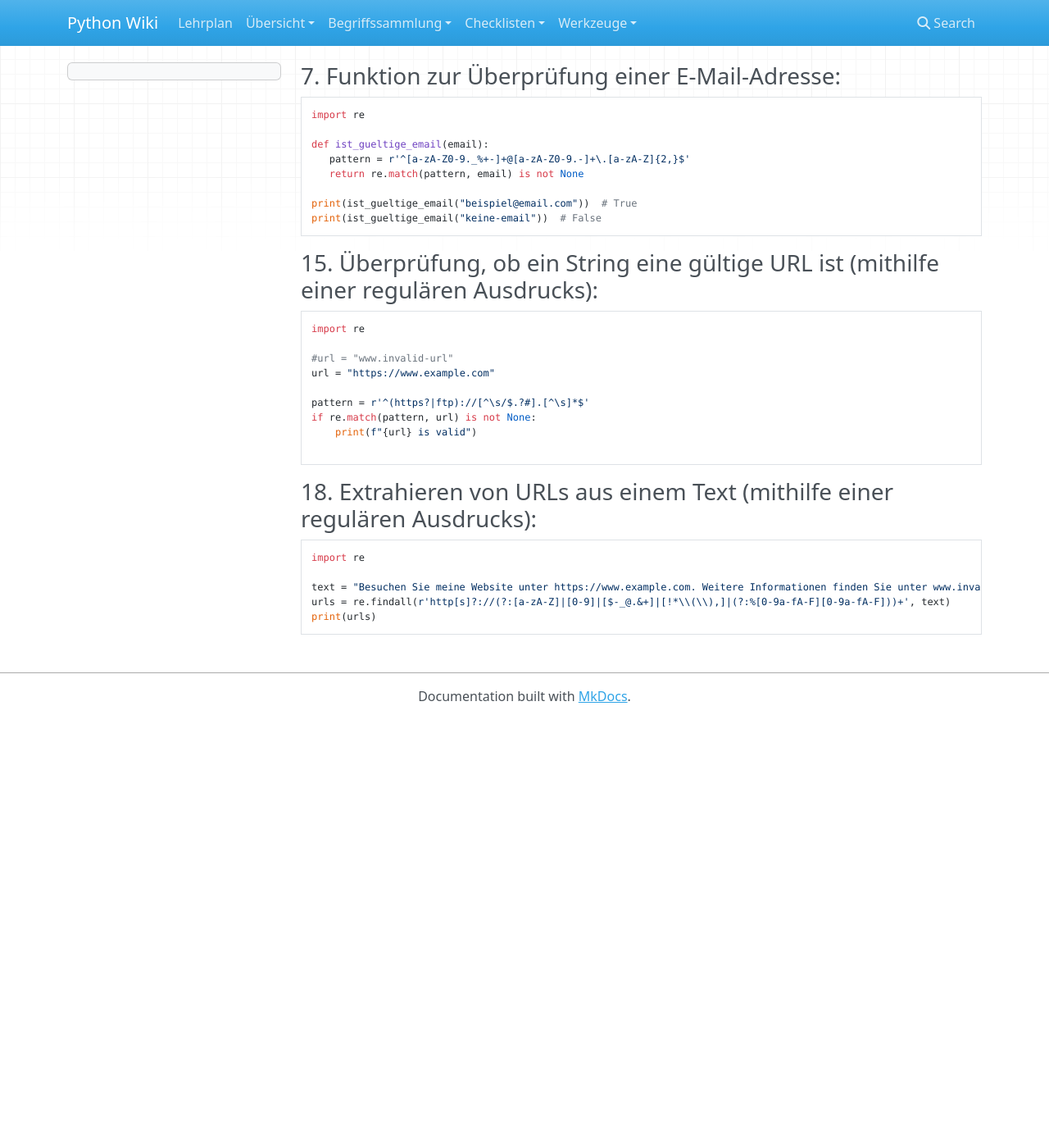
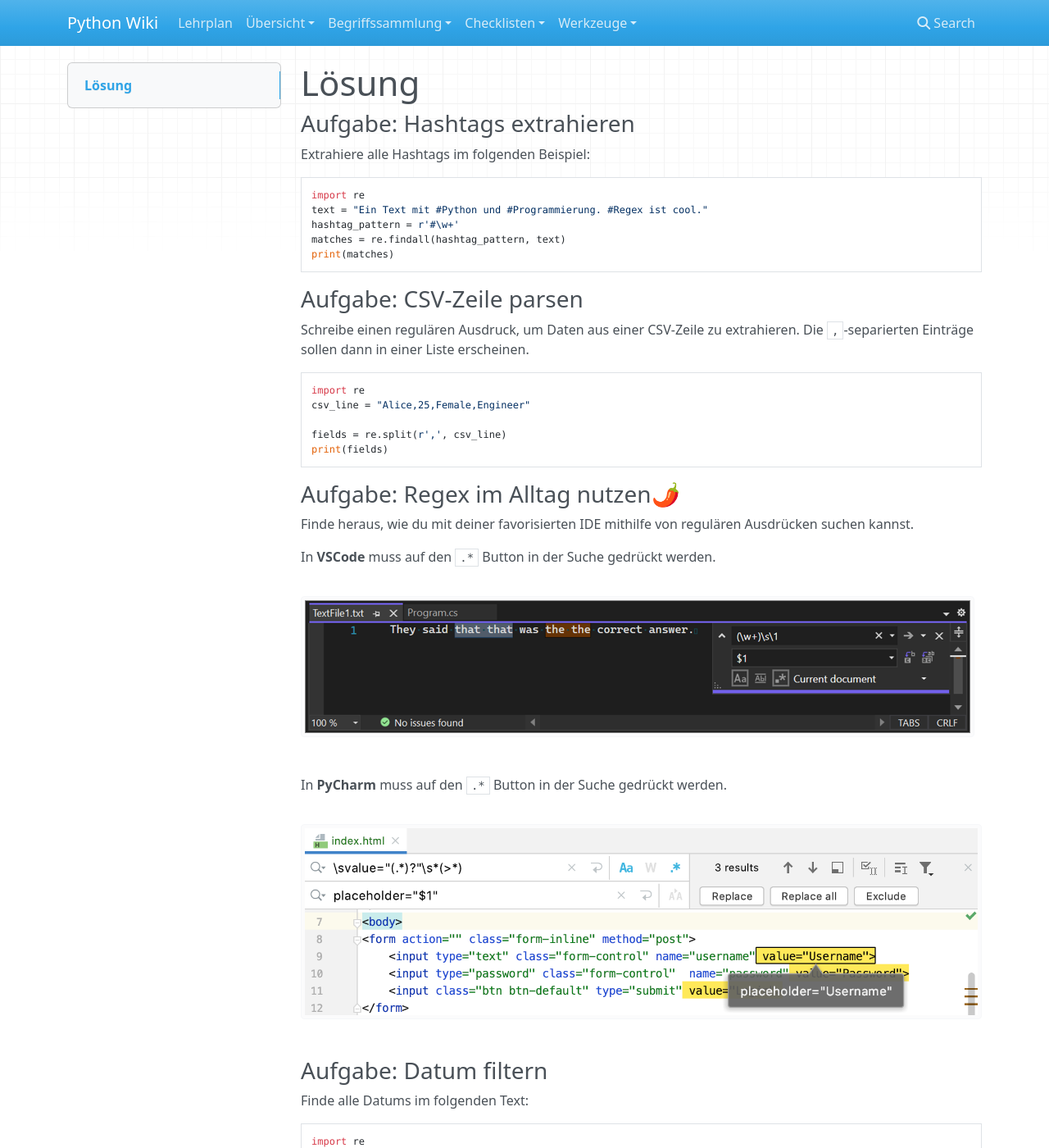
Before and after one commit to kevinsuelzle/Python_Wiki, an MkDocs documentation site: the page built from docs/lehrplan/python_grundlagen/regex/solution.md, in a window 1280 px wide and 1400 px high. Shown: the whole window at 82% size. Built offline with MkDocs 1.6.1, drawn with Linux system fonts in a browser that asks for light colours; nearby versions of some CDN libraries; some of the changed text lies outside the part shown.

Commit message:
finilized regex

````diff
--- a/docs/lehrplan/python_grundlagen/regex/solution.md
+++ b/docs/lehrplan/python_grundlagen/regex/solution.md
@@ -1,34 +1,94 @@
-### 7. Funktion zur Überprüfung einer E-Mail-Adresse:
+# Lösung
+
+### Aufgabe: Hashtags extrahieren
+
+Extrahiere alle Hashtags im folgenden Beispiel:
+
 ```python
 import re
-
-def ist_gueltige_email(email):
-   pattern = r'^[a-zA-Z0-9._%+-]+@[a-zA-Z0-9.-]+\.[a-zA-Z]{2,}$'
-   return re.match(pattern, email) is not None
-
-print(ist_gueltige_email("beispiel@email.com"))  # True
-print(ist_gueltige_email("keine-email"))  # False
+text = "Ein Text mit #Python und #Programmierung. #Regex ist cool."
+hashtag_pattern = r'#\w+'
+matches = re.findall(hashtag_pattern, text)
+print(matches)
 ```
 
-### 15. Überprüfung, ob ein String eine gültige URL ist (mithilfe einer regulären Ausdrucks):
+### Aufgabe: CSV-Zeile parsen
+
+Schreibe einen regulären Ausdruck, um Daten aus einer CSV-Zeile zu extrahieren. Die `,`-separierten Einträge
+sollen dann in einer Liste erscheinen.
+
+```python
+import re
+csv_line = "Alice,25,Female,Engineer"
+
+fields = re.split(r',', csv_line)
+print(fields)
+```
+
+### Aufgabe: Regex im Alltag nutzen🌶
+Finde heraus, wie du mit deiner favorisierten IDE mithilfe von regulären Ausdrücken suchen kannst.
+
+In **VSCode** muss auf den `.*` Button in der Suche gedrückt werden.
+
+![](regex_in_vs_code.png)
+
+In **PyCharm** muss auf den `.*` Button in der Suche gedrückt werden.
+
+![](regex_in_pycharm.png)
+
+### Aufgabe: Datum filtern
+
+Finde alle Datums im folgenden Text:
 
 ```python
 import re
 
-#url = "www.invalid-url"
-url = "https://www.example.com"
+text = "Ein Beispieltext mit dem Datum 27.01.2024 und einem weiteren Datum 01.12.2023."
 
-pattern = r'^(https?|ftp)://[^\s/$.?#].[^\s]*$'
-if re.match(pattern, url) is not None:
-    print(f"{url} is valid")
+date_pattern = r'\b(\d{2}\.\d{2}.\d{4})\b'
 
+matches = re.findall(date_pattern, text)
+print(matches)
 ```
 
-### 18. Extrahieren von URLs aus einem Text (mithilfe einer regulären Ausdrucks):
+### Aufgabe: URLs unkenntlich machen
+
+Ersetze im folgenden Text alle URLs durch `***hidden URL***`:
+
 ```python
 import re
+text = "Ein Text mit einer URL: https://www.example.com und eine weitere: http://test.org."
 
-text = "Besuchen Sie meine Website unter https://www.example.com. Weitere Informationen finden Sie unter www.invalid-url."
-urls = re.findall(r'http[s]?://(?:[a-zA-Z]|[0-9]|[$-_@.&+]|[!*\\(\\),]|(?:%[0-9a-fA-F][0-9a-fA-F]))+', text)
-print(urls)
+url_pattern = r'https?://\S+'
+
+new_text = re.sub(url_pattern, "***hidden URL***", text)
+print(new_text)
 ```
+
+### Aufgabe: Farbcodes
+
+Filtere alle Hexadezimalen Farbcodes mit 6 Ziffern heraus:
+
+```python
+import re
+text = "Farbcodes: #FF0000, #00FF00, #0000FF."
+
+color_pattern = r'#[0-9A-Fa-f]{6}'
+
+matches = re.findall(color_pattern, text)
+print(matches)
+```
+
+### Aufgabe: HTML-Tags entfernen
+
+Entferne aus dem folgenden Text die HTML-Tags:
+
+```python
+import re
+html_text = "<p>Dies ist ein <strong>Beispiel</strong> HTML-Text.</p>"
+
+html_pattern = re.compile(r'<[^>]+>')
+
+clean_text = re.sub(html_pattern, '', html_text)
+print(clean_text)
+```
--- a/something.py
+++ /dev/null
@@ -1,5 +0,0 @@
-def func(a, b, c,*, d=6,  **kwargs):
-    print(a, b, c, d, args, kwargs)
-
-if __name__ == '__main__':
-    func(1,2,3,5,6,7,7,  r=4, q="Hallo")
````
Also changed, not shown: docs/lehrplan/python_grundlagen/regex/regex.md (+55 -12 lines), docs/lehrplan/python_grundlagen/regex/regex_in_pycharm.png (added), docs/lehrplan/python_grundlagen/regex/regex_in_vs_code.png (added), 1 other file.
